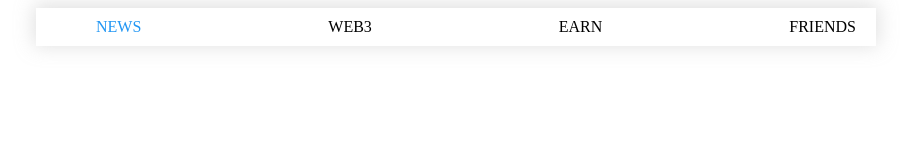
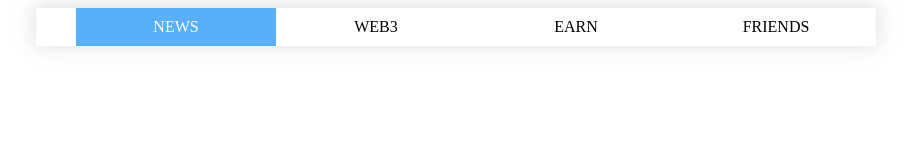
Before and after one commit to yanecwb/TopBuzz, a plain HTML site: page components/Tabs/index.html in a window 1280 px wide. Shown: the whole page, without its empty margins (204-1115 px from the left). Drawn offline with Linux system fonts and the light colour scheme.

Commit message:
tabs color

```diff
--- a/components/Tabs/index.html
+++ b/components/Tabs/index.html
@@ -25,10 +25,14 @@
     cursor: pointer;
     transition: all 0.3s ease;
     position: relative;
+    width: 25%;
+    text-align: center;
   }
 
   .tabs-nav li.active {
-    color: #2196F3;
+    color: white;
+    background: #57b0f8;
+
   }
 
   .tabs-nav li.active::after {
```
